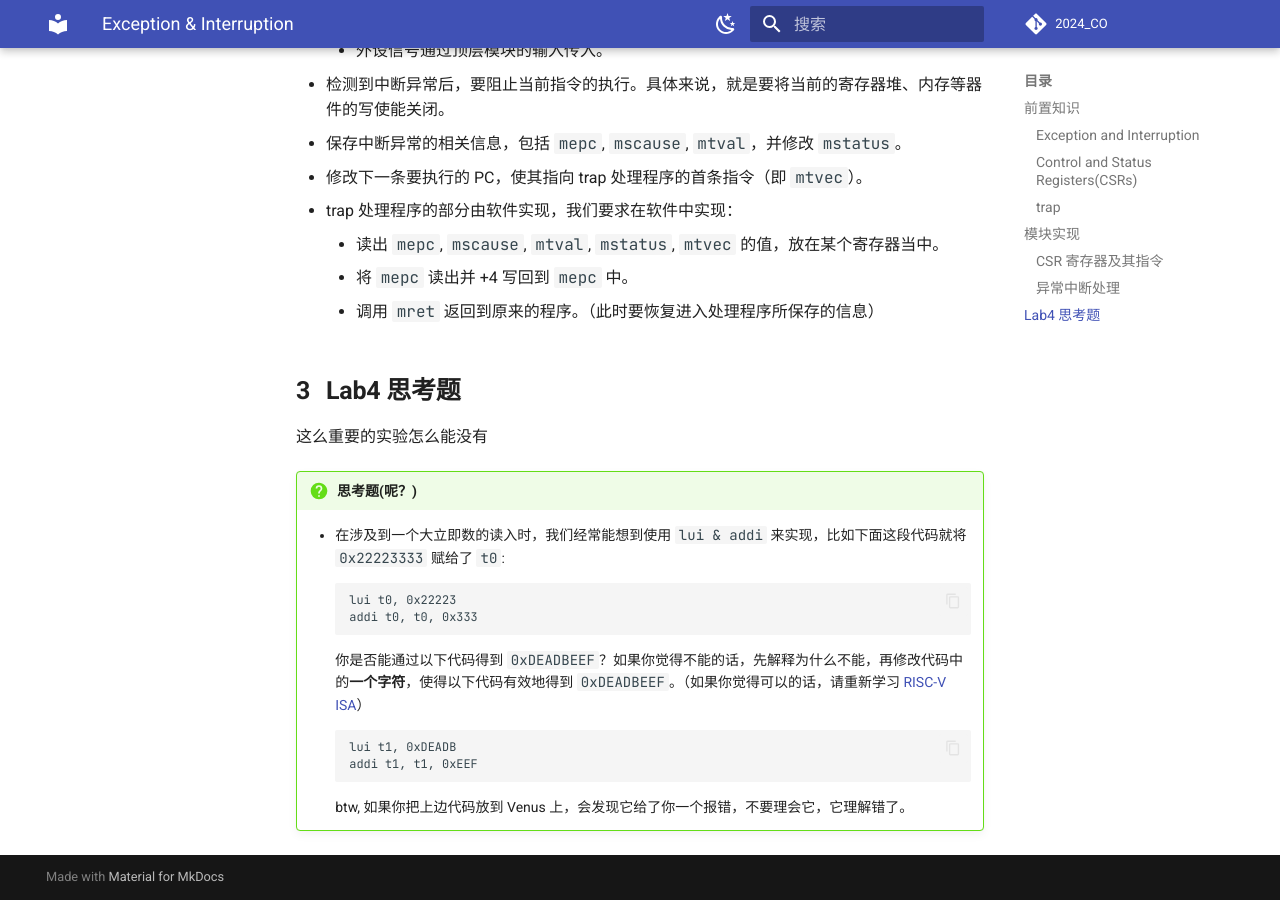
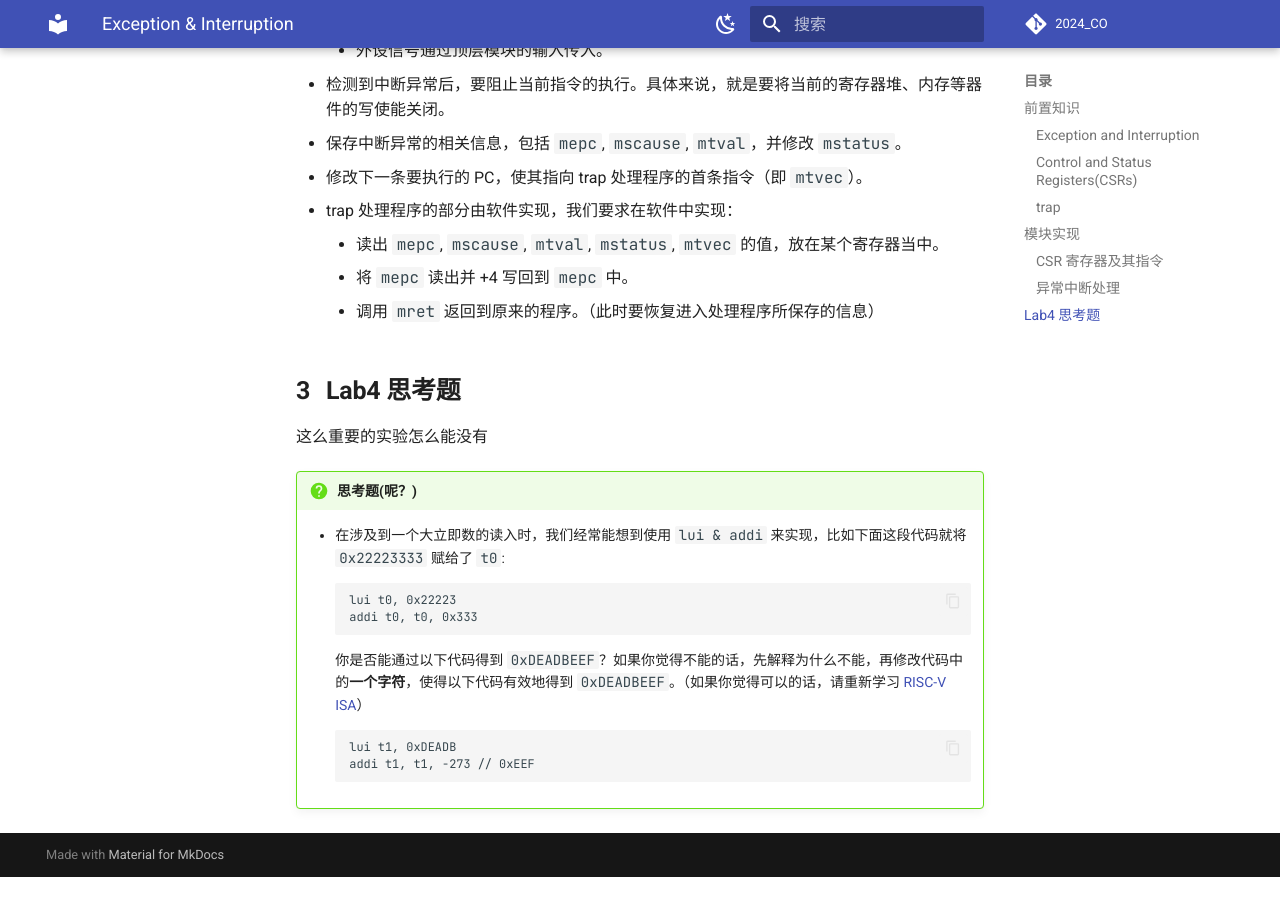
Before and after one commit to Guahao31/2024_CO, an MkDocs documentation site: the page built from docs/Lab4/exception_interruption.md, in a window 1280 px wide and 900 px high, scrolled down 3121 px. Built offline with MkDocs 1.6.1 and Material for MkDocs 9.7.7, drawn with Linux system fonts in a browser that asks for light colours; a script that is not in the unit is left out; comment, search, counter and statistics services are not loaded; after the commit the page ends 3998 px from its top, so only the background shows below that.

Commit message:
fix: thinking-problem of lab4

````diff
--- a/docs/Lab4/exception_interruption.md
+++ b/docs/Lab4/exception_interruption.md
@@ -156,7 +156,5 @@ module RV_INT(
     你是否能通过以下代码得到 `0xDEADBEEF`？如果你觉得不能的话，先解释为什么不能，再修改代码中的**一个字符**，使得以下代码有效地得到 `0xDEADBEEF`。（如果你觉得可以的话，请重新学习 [RISC-V ISA](./attachment/riscv-spec-20191213.pdf)）
     ```
     lui t1, 0xDEADB
-    addi t1, t1, 0xEEF
+    addi t1, t1, -273 // 0xEEF
     ```
-    btw, 如果你把上边代码放到 Venus 上，会发现它给了你一个报错，不要理会它，它理解错了。
-    <!-- * 之前我们一直在说，如果 trap 的诱因是 `Exception` 则需要 `mepc <- PC+4`，如果是 `Interruption` 则需要 `mepc <- PC`。这是为什么呢？或者说，如果 `Exception` 时进行 `mepc <- PC`，`Interruption` 时 `mepc <- PC+4` 会有什么不幸的后果？ -->
````
